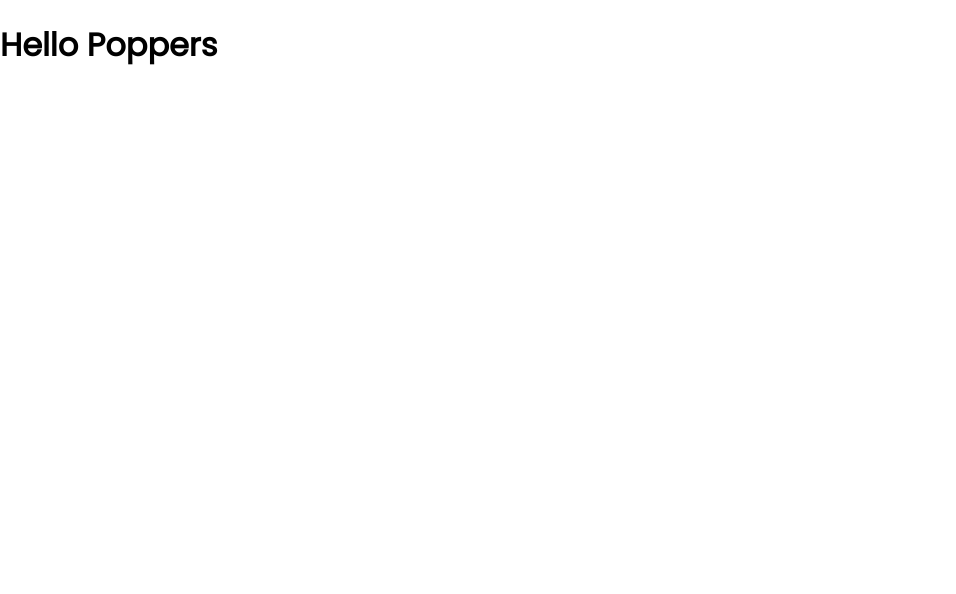
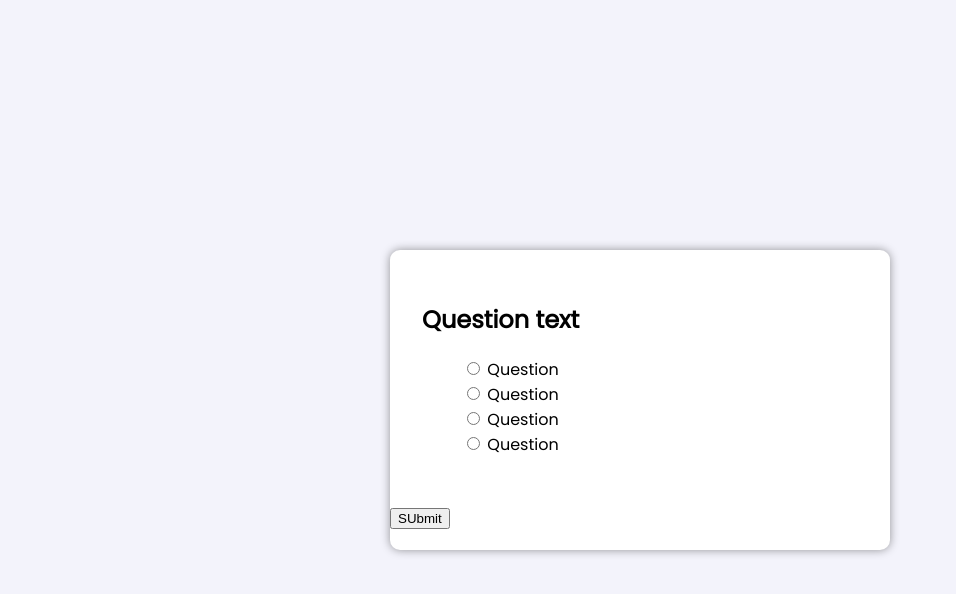
Before and after one commit to csmohamme/Quiz-App, a plain HTML site: page index.html in a window 1280 px wide. Shown: the whole page, without its empty margins (0-956 px from the left). Drawn offline with Linux system fonts and the light colour scheme.

Commit message:
some design

```diff
--- a/index.html
+++ b/index.html
@@ -9,6 +9,29 @@
     <script src="script.js" defer></script>
   </head>
   <body>
-    <h1>Hello Poppers</h1>
+    <div class="quiz-container">
+      <div class="quiz-header">
+        <h2>Question text</h2>
+        <ul>
+          <li>
+            <input type="radio" id="a" name="answer" />
+            <label for="a">Question</label>
+          </li>
+          <li>
+            <input type="radio" id="b" name="answer" />
+            <label for="b">Question</label>
+          </li>
+          <li>
+            <input type="radio" id="c" name="answer" />
+            <label for="c">Question</label>
+          </li>
+          <li>
+            <input type="radio" id="d" name="answer" />
+            <label for="d">Question</label>
+          </li>
+        </ul>
+      </div>
+      <button>SUbmit</button>
+    </div>
   </body>
 </html>
--- a/style.css
+++ b/style.css
@@ -3,6 +3,25 @@
   box-sizing: border-box;
 }
 body {
+  background-color: #f3f3fb;
   font-family: "Poppins", sans-serif;
   margin: 0;
+  display: flex;
+  align-items: center;
+  justify-content: center;
+  min-height: 100vh;
 }
+.quiz-container {
+  background-color: #fff;
+  border-radius: 10px;
+  box-shadow: 0 0 10px rgb(0 0 0 / 40%);
+  width: 500px;
+  max-width: 100%;
+  height: 300px;
+}
+.quiz-header {
+  padding: 2rem;
+}
+ul {
+  list-style: none;
+}
```
